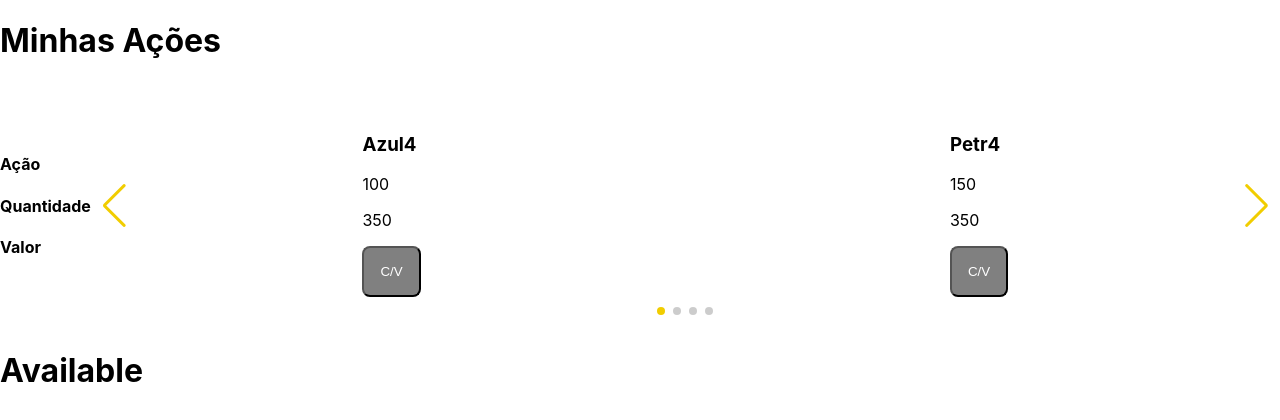
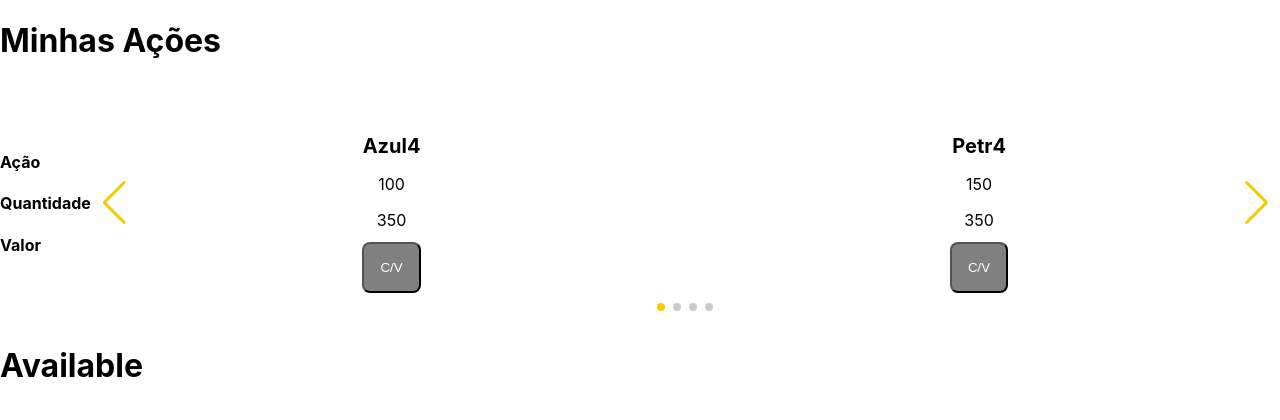
Before and after one commit to Lilian-Azevedo/XP-challenge-lilian-repository, a React (Create React App) app: page /wallet in a window 1280 px wide. Shown: the top 420 px of the page. Built offline with nearby package versions, Linux system fonts and the light colour scheme.

Commit message:
:lipstick: feat: add some root config css

```diff
--- a/src/components/Card.js
+++ b/src/components/Card.js
@@ -5,10 +5,10 @@ const Card = (infoStock) => {
   const  { name, qtd, value } = infoStock;
 
   return (
-    <div class="portfolio_data">
-        <h3 class="portfolio_title">{ name }</h3>
-        <p class="portfolio_description">{ qtd }</p>
-        <p class="portfolio_description">{ value }</p>
+    <div class="card_data">
+        <h3 class="card_title">{ name }</h3>
+        <p class="card_description">{ qtd }</p>
+        <p class="card_description">{ value }</p>
 
         <button class="button button--flex">
             C/V
--- a/src/styles/card.css
+++ b/src/styles/card.css
@@ -1,3 +1,58 @@
+@import url("https://fonts.googleapis.com/css2?family=Poppins:wght@400;500;600&display=swap");
+
+:root {
+    --header-height: 3rem;
+
+    --color-define: 35;
+
+    --first-color: hsl(var(--color-define), 100%, 57%);
+    --first-color-second: hsl(var(--color-define), 69%, 61%);
+    --first-color-alt: hsl(var(--color-define), 87%, 10%);
+    --first-color-lighter: hsl(var(--color-define), 92%, 85%);
+    --title-color: hsl(var(--color-define), 8%, 15%);
+    --text-color: hsl(var(--color-define), 8%, 45%);
+    --text-color-light: hsl(var(--color-define), 8%, 65%);
+    --input-color: hsl(var(--color-define), 70%, 96%);
+    --body-color: hsl(var(--color-define), 60%, 99%);
+    --container-color: #fff;
+    --scroll-bar-color: hsl(var(--color-define), 12%, 90%);
+    --scroll-thumb-color: hsl(var(--color-define), 12%, 80%);
+
+    --body-font: 'Poppins', sans-serif;
+
+    --big-font-size: 2rem;
+    --h1-font-size: 1.5rem;
+    --h2-font-size: 1.25rem;
+    --h3-font-size: 1.125rem;
+    --normal-font-size: .938rem;
+    --small-font-size: .813rem;
+    --smaller-font-size: .75rem;
+
+    --font-medium: 500;
+    --font-semi-bold: 600;
+
+    --mb-0-25: .25rem;
+    --mb-0-5: .5rem;
+    --mb-0-75: .75rem;
+    --mb-1: 1rem;
+    --mb-1-5: 1.5rem;
+    --mb-2: 2rem;
+    --mb-2-5: 2.5rem;
+    --mb-3: 3rem;
+}
+
+@media screen and (min-width: 968px) {
+    :root {
+        --big-font-size: 3rem;
+        --h1-font-size: 2.25rem;
+        --h2-font-size: 1.5rem;
+        --h3-font-size: 1.25rem;
+        --normal-font-size: 1rem;
+        --small-font-size: .875rem;
+        --smaller-font-size: .813rem;
+    }
+}
+
 .button {
     display: inline-block;
     background-color: gray;
@@ -15,3 +70,16 @@
     display: inline-flex;
     align-items: center;
 }
+
+.card_data {
+    text-align: center;
+}
+
+.card_title {
+    font-size: var(--h3-font-size);
+    margin-bottom: var(--mb-0-25);
+}
+
+.card_description {
+    margin-bottom: var(--mb-0-75);
+}
```
